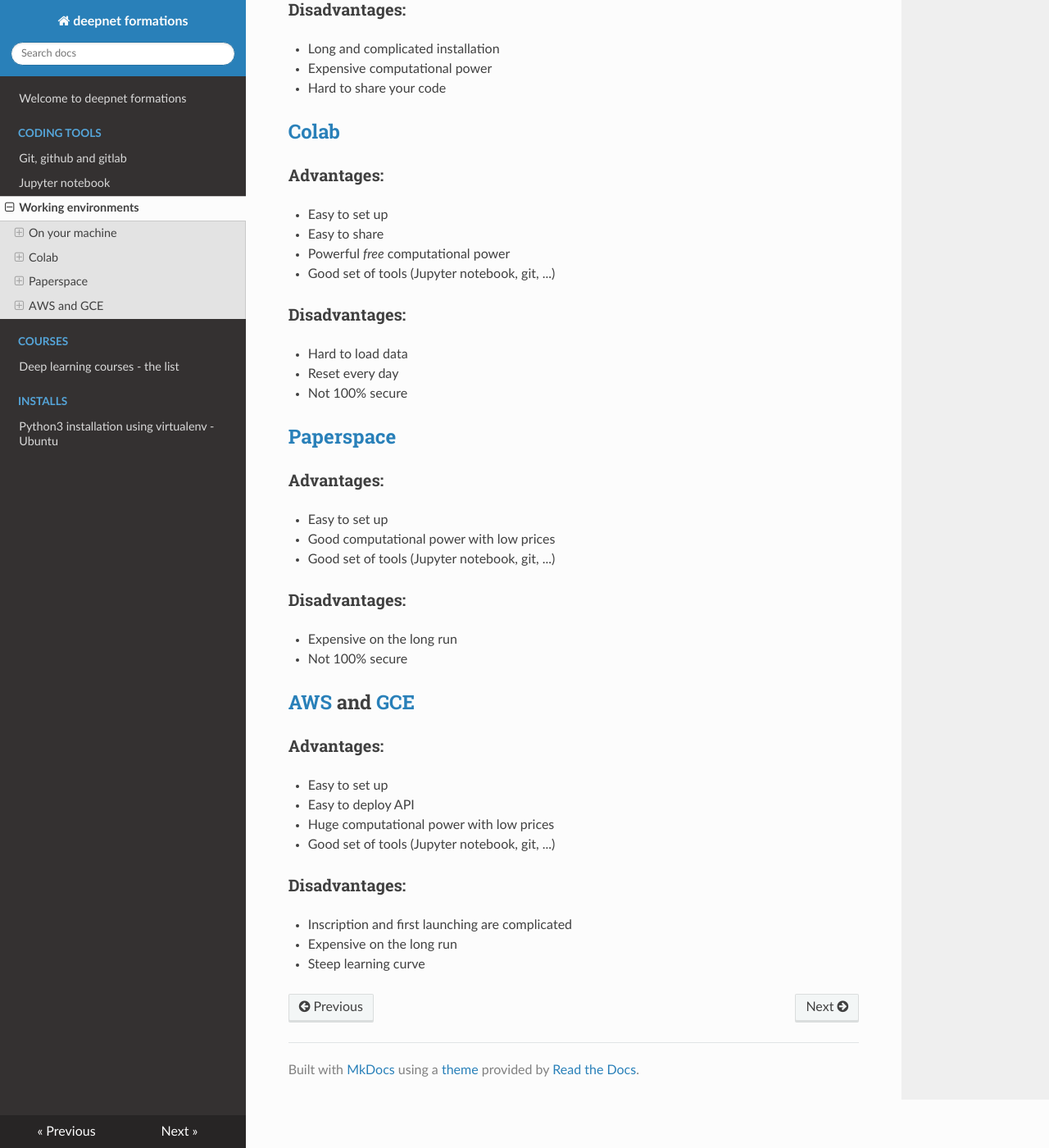
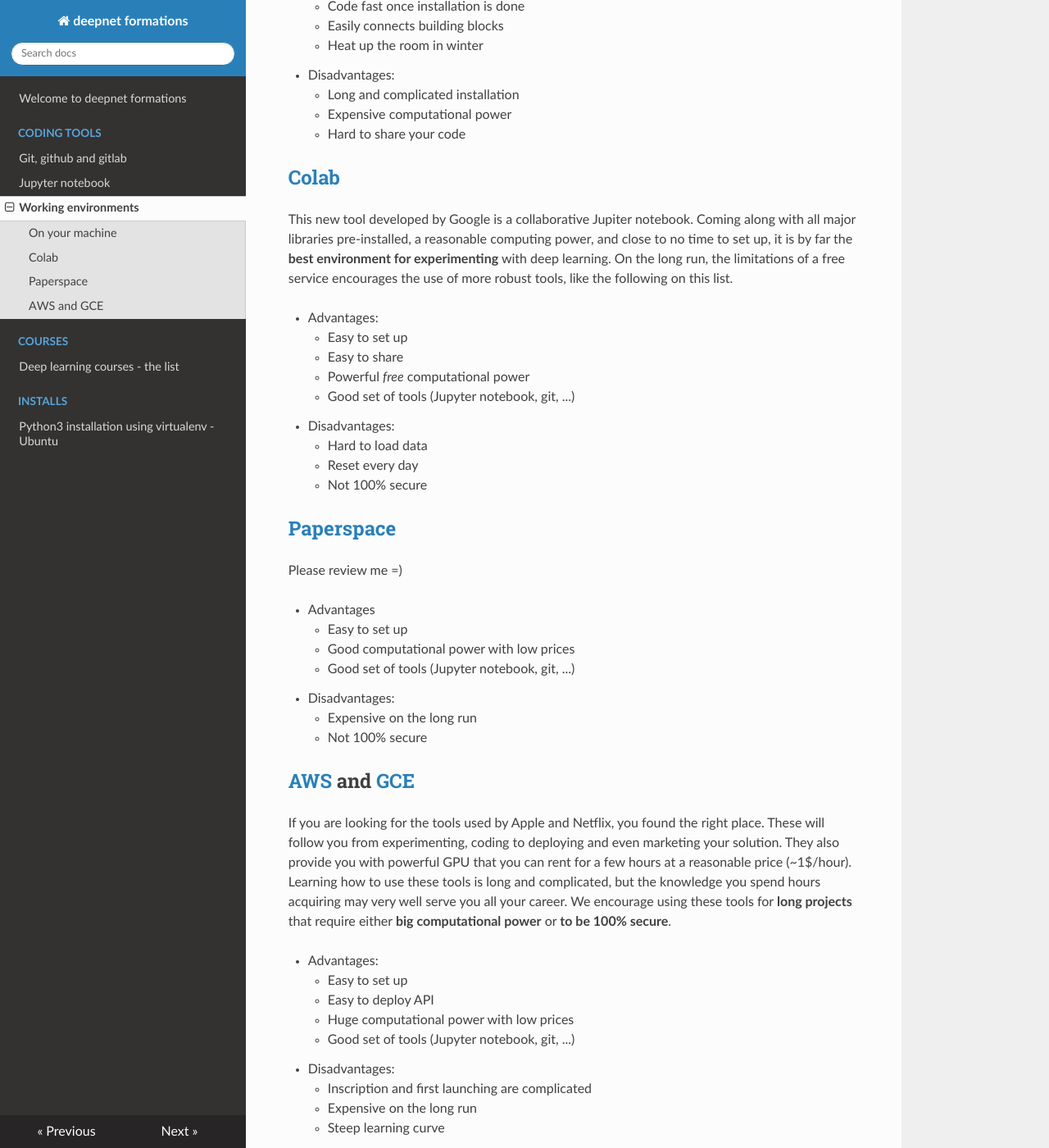
Before and after one commit to deepnetteam/formation, an MkDocs documentation site: the page built from docs/coding_tools/working_environments.md, in a window 1280 px wide and 1400 px high, scrolled down 388 px. Shown: the whole window at 82% size. Built offline with MkDocs 1.6.1, drawn with Linux system fonts in a browser that asks for light colours; nearby versions of some CDN libraries; some of the changed text lies outside the part shown.

Commit message:
Updat working environment tools

```diff
--- a/docs/coding_tools/working_environments.md
+++ b/docs/coding_tools/working_environments.md
@@ -2,50 +2,51 @@ Working environments
 ==================
 
 ## [On your machine](https://deepnet.readthedocs.io/installs/python/)
+The most straightforward way to develop: installing every library on your machine. This method is still relevant today, and has its perks, but requires time and a bit of knowledge on computers and stuff... This is why **we don't recommend it for beginners**, who just may be looking for a quick way to test some code.
 
-### Advantages:
-- Run locally, no internet connection needed
-- Code fast once installation is done
-- Easily connects building blocks
-- Heat up the room in winter
-
-### Disadvantages:
-- Long and complicated installation
-- Expensive computational power
-- Hard to share your code
+* Advantages:
+	+ Run locally, no internet connection needed
+	+ Code fast once installation is done
+	+ Easily connects building blocks
+	+ Heat up the room in winter
+* Disadvantages:
+	- Long and complicated installation
+	- Expensive computational power
+	- Hard to share your code
 
 ## [Colab](https://colab.research.google.com/)
+This new tool developed by Google is a collaborative Jupiter notebook.  Coming along with all major libraries pre-installed, a reasonable computing power, and close to no time to set up, it is by far the **best environment for experimenting** with deep learning. On the long run, the limitations of a free service encourages the use of more robust tools, like the following on this list.
 
-### Advantages:
-- Easy to set up
-- Easy to share
-- Powerful *free* computational power
-- Good set of tools (Jupyter notebook, git, ...)
-
-### Disadvantages:
-- Hard to load data
-- Reset every day
-- Not 100% secure
+* Advantages:
+	+ Easy to set up
+	+ Easy to share
+	+ Powerful *free* computational power
+	+ Good set of tools (Jupyter notebook, git, ...)
+* Disadvantages:
+	- Hard to load data
+	- Reset every day
+	- Not 100% secure
 
 ## [Paperspace](https://www.paperspace.com/)
-### Advantages:
-- Easy to set up
-- Good computational power with low prices
-- Good set of tools (Jupyter notebook, git, ...)
+Please review me =)
 
-### Disadvantages:
-- Expensive on the long run
-- Not 100% secure
+* Advantages
+	+ Easy to set up
+	+ Good computational power with low prices
+	+ Good set of tools (Jupyter notebook, git, ...)
+* Disadvantages:
+	- Expensive on the long run
+	- Not 100% secure
 
 ## [AWS](http://aws.amazon.com/) and [GCE](https://cloud.google.com/compute/)
+If you are looking for the tools used by Apple and Netflix, you found the right place. These will follow you from experimenting, coding to deploying and even marketing your solution. They also provide you with powerful GPU that you can rent for a few hours at a reasonable price (~1$/hour). Learning how to use these tools is long and complicated, but the knowledge you spend hours acquiring may very well serve you all your career. We encourage using these tools for **long projects** that require either **big computational power** or **to be 100% secure**.
 
-### Advantages:
-- Easy to set up
-- Easy to deploy API
-- Huge computational power with low prices
-- Good set of tools (Jupyter notebook, git, ...)
-
-### Disadvantages:
-- Inscription and first launching are complicated
-- Expensive on the long run
-- Steep learning curve
+* Advantages:
+	+ Easy to set up
+	+ Easy to deploy API
+	+ Huge computational power with low prices
+	+ Good set of tools (Jupyter notebook, git, ...)
+* Disadvantages:
+	- Inscription and first launching are complicated
+	- Expensive on the long run
+	- Steep learning curve
```
